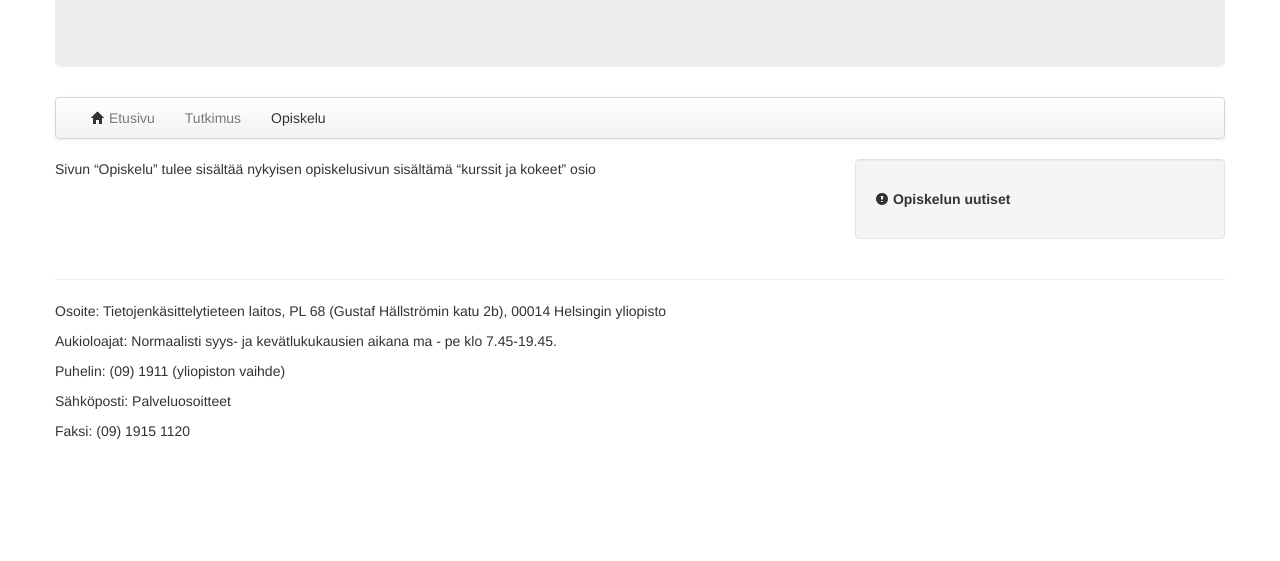
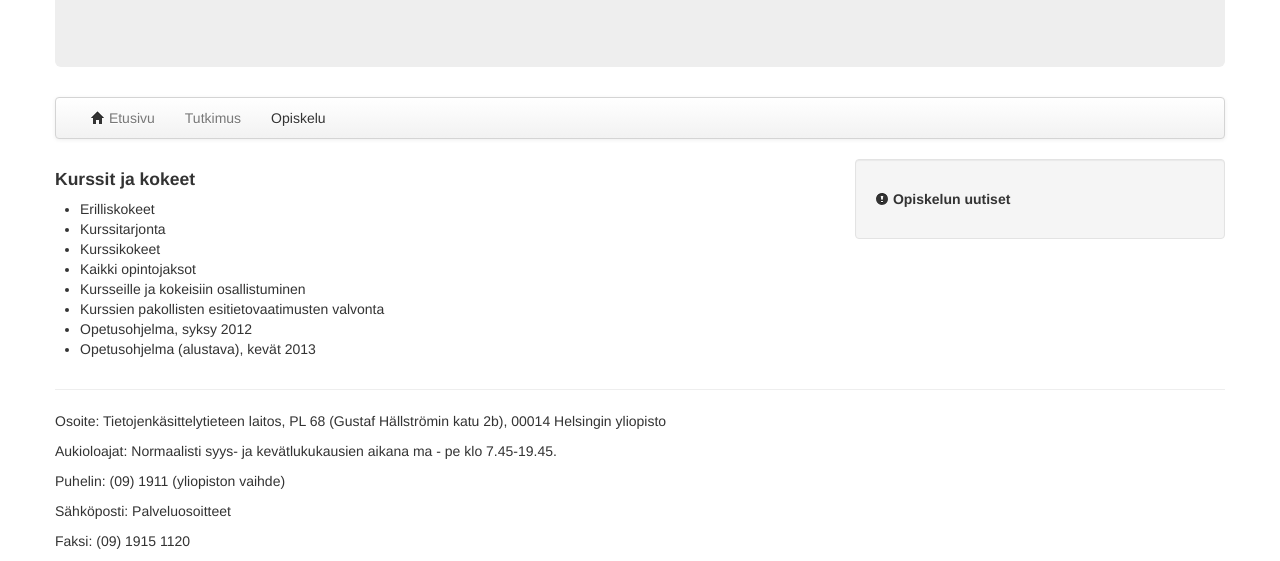
Before and after one commit to jInkinen/wesoProjekti, a plain HTML site: page public_html/index.html in a window 1280 px wide. Both pictures are taken after a click on the link "Opiskelu". Shown: the part 243-804 px from the top of the page. Drawn offline with Linux system fonts and the light colour scheme; no server answers.

Commit message:
opiskelu

```diff
--- a/public_html/index.html
+++ b/public_html/index.html
@@ -215,8 +215,20 @@
             -->
             <section id="opiskelu" class="row">
                 <div class="span8">
-                    Sivun “Opiskelu” tulee sisältää nykyisen opiskelusivun
-sisältämä “kurssit ja kokeet” osio
+                    <article>
+                        <h4>Kurssit ja kokeet</h4>
+                        <ul>
+                            <li>Erilliskokeet</li>
+                            <li>Kurssitarjonta</li>
+                            <li>Kurssikokeet</li>
+                            <li>Kaikki opintojaksot</li>
+                            <li>Kursseille ja kokeisiin osallistuminen</li>
+                            <li>Kurssien pakollisten esitietovaatimusten valvonta</li>
+                            <li>Opetusohjelma, syksy 2012</li>
+                            <li>Opetusohjelma (alustava), kevät 2013</li>
+                        </ul>
+                    </article>
+
                 </div>
 
                 <div class="span4">
```
